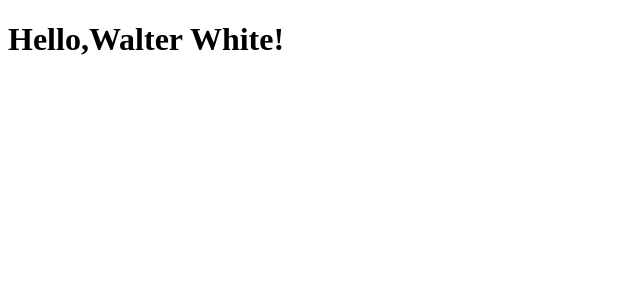
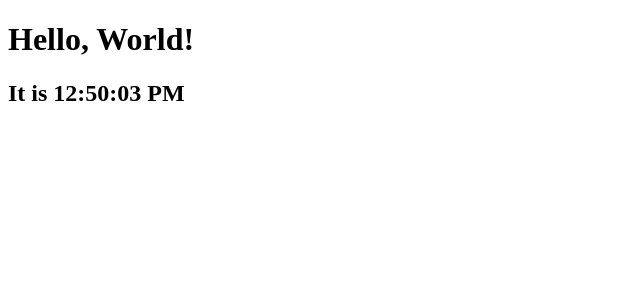
Before and after one commit to gauravm-bit/react-docx, a React (Create React App) app: page / in a window 1280 px wide. Shown: the top 300 px of the page, without its empty margins (0-640 px from the left). Built offline with nearby package versions, Linux system fonts and the light colour scheme.

Commit message:
ADDED:JSx to show time

```diff
--- a/src/App.js
+++ b/src/App.js
@@ -1,18 +1,11 @@
 import React from 'react';
 
-const formatName = (user) => {
-  return user.firstName + ' ' + user.lastName;
-}
-
-const user = {
-  firstName: 'Walter',
-  lastName: 'White'
-}
 
 const App = () => {
   return (
     <div>
-      <h1> Hello,{formatName(user)}!</h1>
+      <h1> Hello, World!</h1>
+      <h2> It is {new Date().toLocaleTimeString()}</h2>
     </div>
 
   );
```
